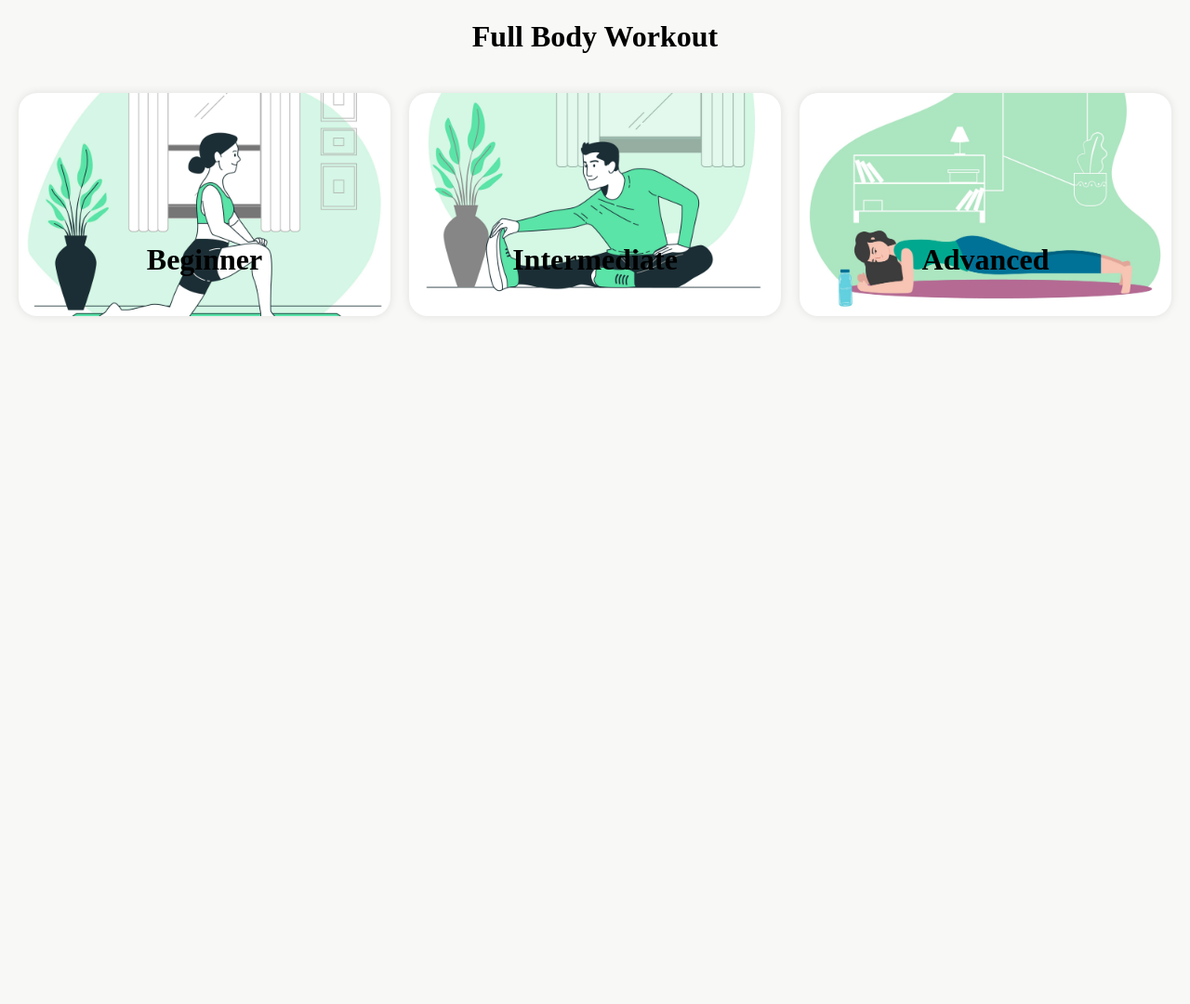
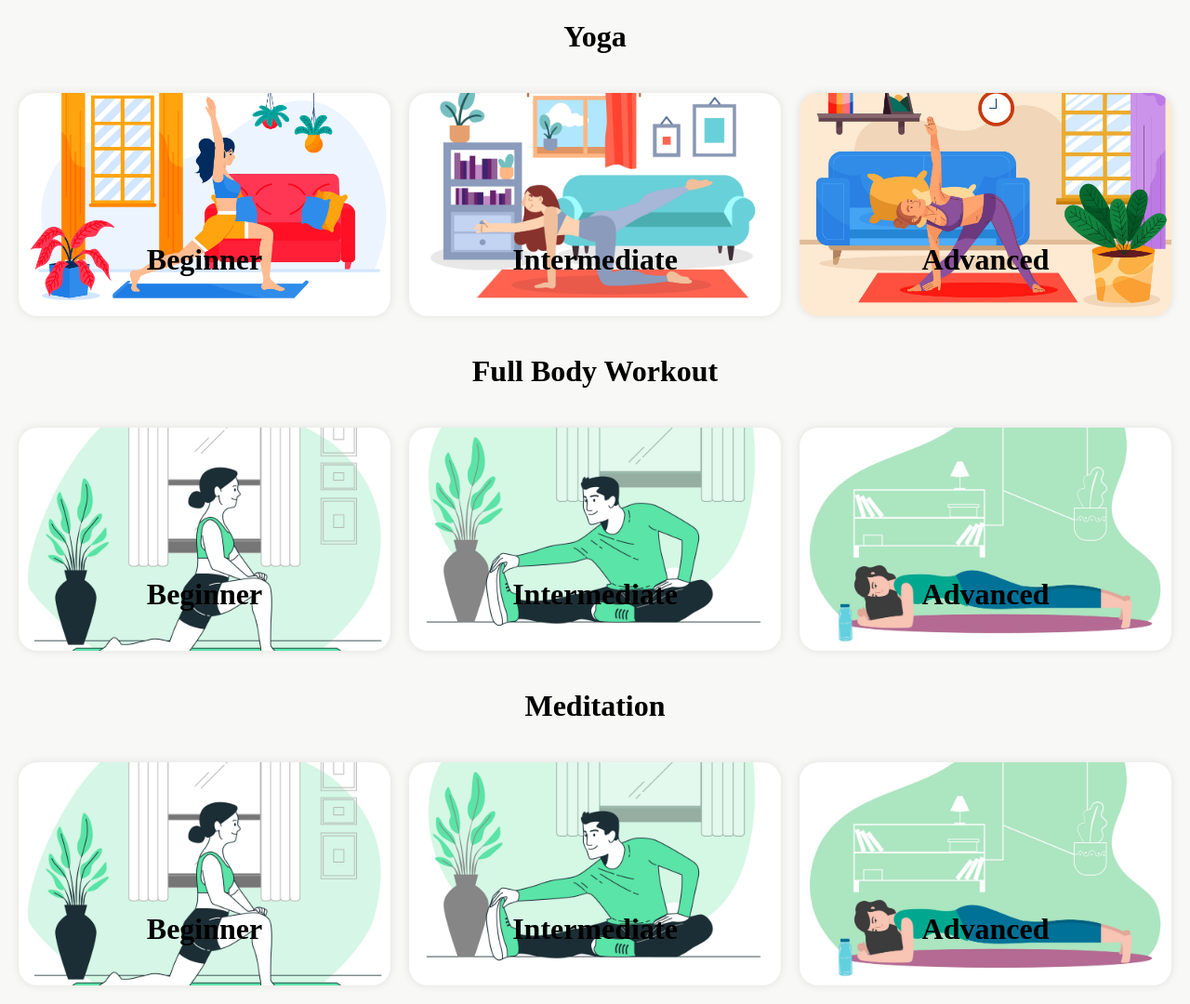
Before and after one commit to CMPN-CODECELL/Syrus-2024-Web2-KaRiKaKa, a Flask app: template templates/fitness.html in a window 1280 px wide. Shown: the whole page at 93% size. Before the commit the page ends 340 px from the top, so only its background shows below. Run offline with Flask 3, Linux system fonts and the light colour scheme; the template is opened without the code that fills it, so the values that code supplies are empty.

Commit message:
fitness page changed

```diff
--- a/templates/fitness.html
+++ b/templates/fitness.html
@@ -1,8 +1,8 @@
 <!DOCTYPE html>
 <html lang="en">
   <head>
-    <meta charset="UTF-8">
-    <meta name="viewport" content="width=device-width, initial-scale=1.0">
+    <meta charset="UTF-8" />
+    <meta name="viewport" content="width=device-width, initial-scale=1.0" />
     <title>Document</title>
     <style>
       body {
@@ -33,7 +33,7 @@
         transition: background-color 0.3s, color 0.3s;
         overflow: hidden;
       }
-        .exercise-overlay {
+      .exercise-1-overlay {
         position: absolute;
         top: 0;
         left: 0;
@@ -43,20 +43,44 @@
         transition: background-color 0.3s;
       }
       .exercise:nth-child(1) {
-            background-image: url('../fitness_icons/beginner.jpg');
+        background-image: url("../fitness_icons/beginner.jpg");
         background-position: center;
       }
 
       .exercise:nth-child(2) {
-            background-image: url('../fitness_icons/intermediate.jpg');
+        background-image: url("../fitness_icons/intermediate.jpg");
         background-position: bottom center;
       }
 
       .exercise:nth-child(3) {
-            background-image: url('../fitness_icons/advanced.jpg');
+        background-image: url("../fitness_icons/advanced.jpg");
         background-position: bottom center;
       }
-        .exercise-heading{
+      .exercise-horizontal:nth-child(2) .exercise:nth-child(1) {
+        background-image: url("../fitness_icons/yogaBeginner.jpg");
+        background-position: bottom center;
+      }
+      .exercise-horizontal:nth-child(2) .exercise:nth-child(2) {
+        background-image: url("../fitness_icons/yogaIntermediate.jpg");
+        background-position: bottom center;
+      }
+      .exercise-horizontal:nth-child(2) .exercise:nth-child(3) {
+        background-image: url("../fitness_icons/yogaAdvanced.jpg");
+        background-position: bottom center;
+      }
+      .exercise:nth-child(7) {
+        background-image: url("../fitness_icons/advanced.jpg");
+        background-position: bottom center;
+      }
+      .exercise:nth-child(8) {
+        background-image: url("../fitness_icons/advanced.jpg");
+        background-position: bottom center;
+      }
+      .exercise:nth-child(9) {
+        background-image: url("../fitness_icons/advanced.jpg");
+        background-position: bottom center;
+      }
+      .exercise-heading {
         align-items: center;
         text-align: center;
       }
@@ -81,20 +105,60 @@
   </head>
   <body>
     <div class="outer-container">
-        <h1 class="exercise-heading"> Full Body Workout</h1>
+      <h1 class="exercise-heading">Yoga</h1>
       <div class="exercise-horizontal">
-            <div class="exercise"><a href="" class="exercise-container">
+        <div class="exercise">
+          <a href="" class="exercise-container">
             <h1>Beginner</h1>
-            </a></div>
-            <div class="exercise"><a href="" class="exercise-container">
+          </a>
+        </div>
+        <div class="exercise">
+          <a href="" class="exercise-container">
             <h1>Intermediate</h1>
-            </a></div>
-            <div class="exercise"><a href="" class="exercise-container">
+          </a>
+        </div>
+        <div class="exercise">
+          <a href="" class="exercise-container">
             <h1>Advanced</h1>
-            </a></div>
+          </a>
         </div>
       </div>
-
-
+      <h1 class="exercise-heading">Full Body Workout</h1>
+      <div class="exercise-horizontal">
+        <div class="exercise">
+          <a href="" class="exercise-container">
+            <h1>Beginner</h1>
+          </a>
+        </div>
+        <div class="exercise">
+          <a href="" class="exercise-container">
+            <h1>Intermediate</h1>
+          </a>
+        </div>
+        <div class="exercise">
+          <a href="" class="exercise-container">
+            <h1>Advanced</h1>
+          </a>
+        </div>
+      </div>
+      <h1 class="exercise-heading">Meditation</h1>
+      <div class="exercise-horizontal">
+        <div class="exercise">
+          <a href="" class="exercise-container">
+            <h1>Beginner</h1>
+          </a>
+        </div>
+        <div class="exercise">
+          <a href="" class="exercise-container">
+            <h1>Intermediate</h1>
+          </a>
+        </div>
+        <div class="exercise">
+          <a href="" class="exercise-container">
+            <h1>Advanced</h1>
+          </a>
+        </div>
+      </div>
+    </div>
   </body>
 </html>
```
Also changed, not shown: fitness_icons/meditationBeginner.jpg (added), fitness_icons/meditationintermediate.jpg (added), fitness_icons/yogaAdvanced.jpg (added), fitness_icons/yogaBeginner.jpg (added), fitness_icons/yogaIntermediate.jpg (added). Lines whose indentation alone changed are shown as unchanged.
